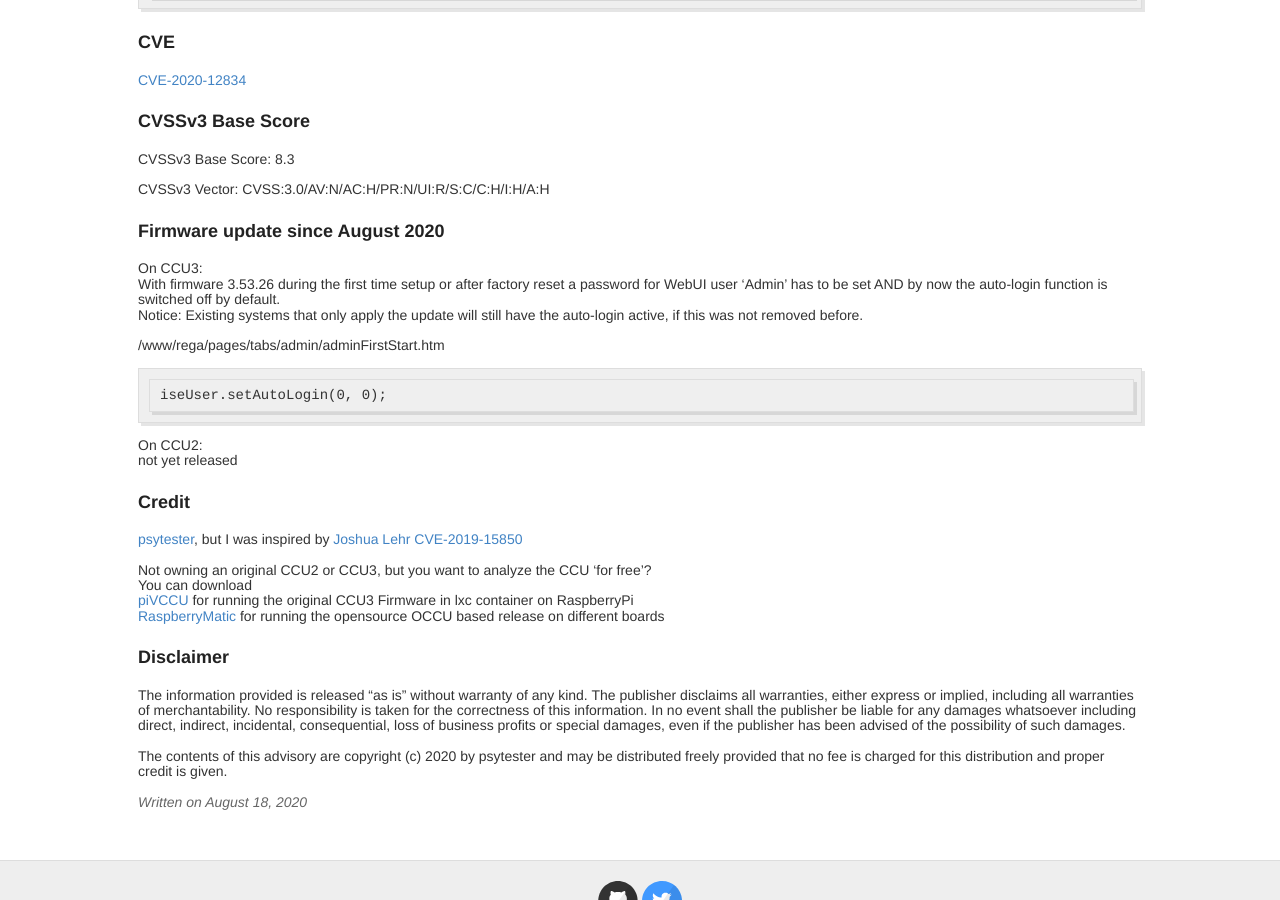
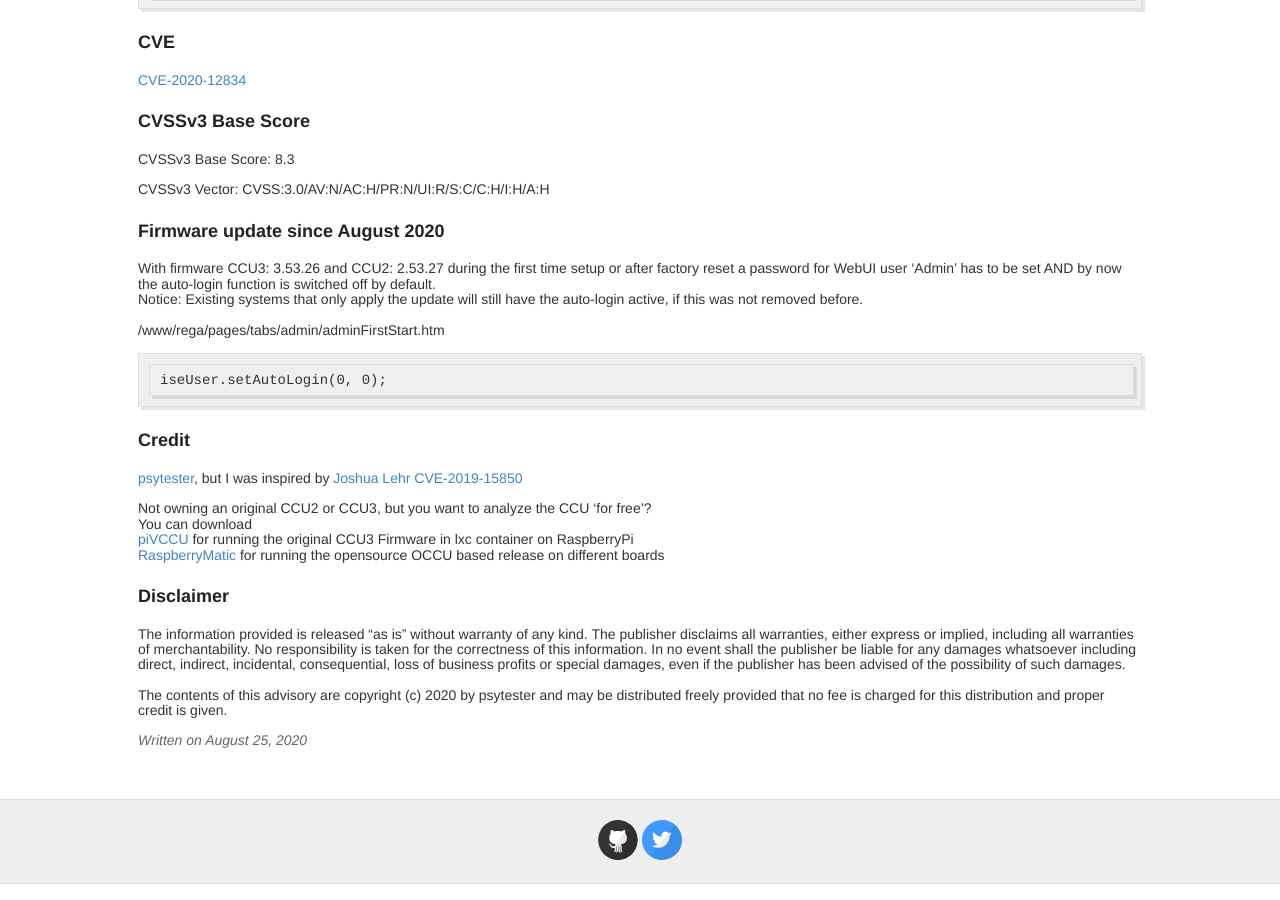
Before and after one commit to psytester/psytester.github.io, a Jekyll site: the page built from _posts/hacking_and_pentests/CVEs/2020-05-13-CVE-2020-12834.md, in a window 1280 px wide and 900 px high, scrolled down 1439 px. Built offline with Jekyll 4.4.1, drawn with Linux system fonts in a browser that asks for light colours; some of the changed text lies outside the part shown.

Commit message:
CCU2 2.53.27 is out, too

````diff
--- a/_posts/hacking_and_pentests/CVEs/2020-05-13-CVE-2020-12834.md
+++ b/_posts/hacking_and_pentests/CVEs/2020-05-13-CVE-2020-12834.md
@@ -1,7 +1,7 @@
 ---
 layout: post
 title:  "CVE-2020-12834 eQ-3 Homematic CCU2 through 2.51.6 and CCU3 through 3.51.6 allow Remote Code Execution in JSON API Method ReGa.runScript by unauthenticated attackers with access to the web interface due to default auto-login feature enabled during first-time setup (or factory reset)"
-date:   2020-08-18 23:57:00 MEST
+date:   2020-08-25 19:15:00 MEST
 author: 'psytester'
 ---
 
@@ -15,14 +15,14 @@ author: 'psytester'
 -	CVSSv3 Base Score: 8.3
 -	CVSSv3 Vector: CVSS:3.0/AV:N/AC:H/PR:N/UI:R/S:C/C:H/I:H/A:H
 - Publishing Date: 14.05.2020
-- Updated: 18.08.2020
+- Updated: 25.08.2020
 - Vendor: eQ-3 AG
 - Product: Homematic CCU2 and CCU3
 - Vendor contacted: 12.05.2020
 - Vendor confirmation: 15.05.2020
-- Vendor patch CCU2: N.A.
+- Vendor patch CCU2: 2.53.27 since 25.08.2020
 - Vendor patch CCU3: 3.53.26 since 18.08.2020
-- Vendor Reference: [HMCCU-604] in changelog of CCU3 "Das Auto-Login ist nach der Erstinbetriebnahme der CCU deaktiviert."
+- Vendor Reference: [HMCCU-604] in changelog of CCU2 and CCU3 "Das Auto-Login ist nach der Erstinbetriebnahme der CCU deaktiviert."
 - Affected Firmware version of CCU2: 2.51.6 and prior tested
 - Affected Firmware version of CCU3: 3.51.6 and prior tested
 
@@ -81,17 +81,13 @@ CVSSv3 Base Score: 8.3
 CVSSv3 Vector: CVSS:3.0/AV:N/AC:H/PR:N/UI:R/S:C/C:H/I:H/A:H
 
 # Firmware update since August 2020
-On CCU3:<br>
-With firmware 3.53.26 during the first time setup or after factory reset a password for WebUI user 'Admin' has to be set AND by now the auto-login function is switched off by default.<br>
+With firmware CCU3: 3.53.26 and CCU2: 2.53.27 during the first time setup or after factory reset a password for WebUI user 'Admin' has to be set AND by now the auto-login function is switched off by default.<br>
 Notice: Existing systems that only apply the update will still have the auto-login active, if this was not removed before.
 
 /www/rega/pages/tabs/admin/adminFirstStart.htm
 ```
 iseUser.setAutoLogin(0, 0);
 ```
-
-On CCU2:<br>
-not yet released
 
 # Credit
 
````
